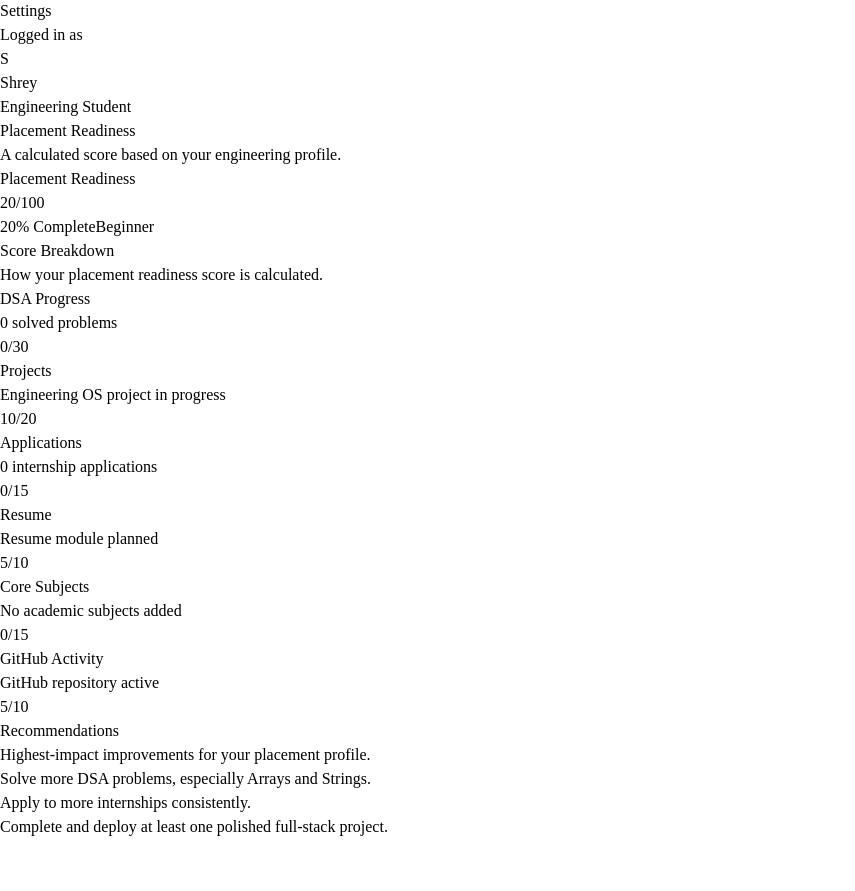
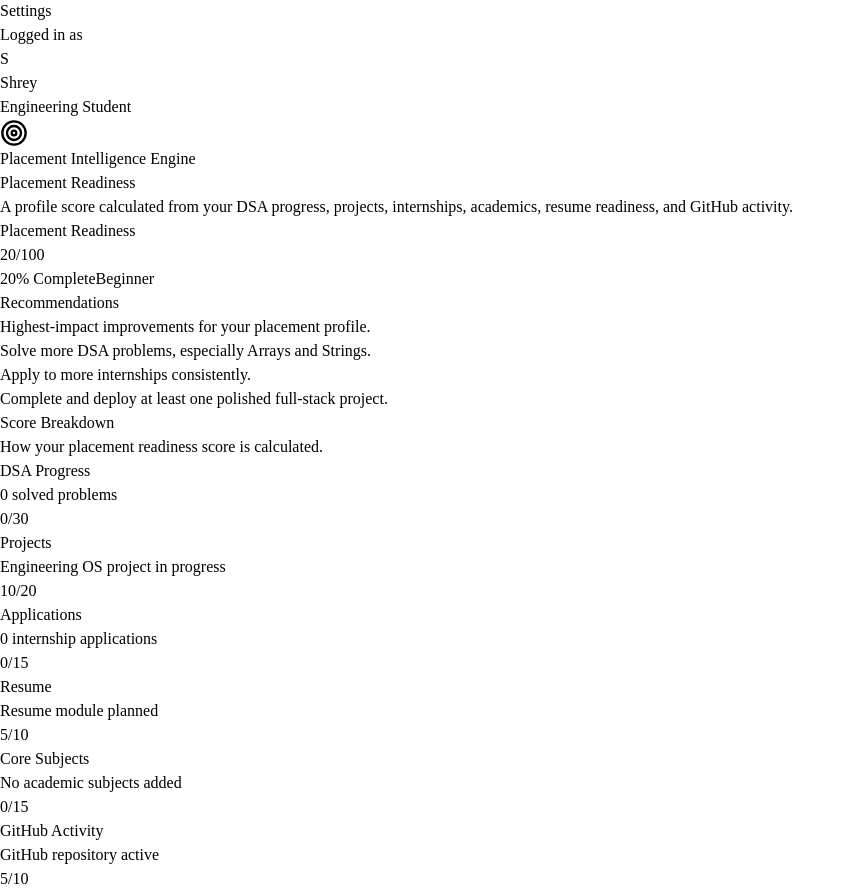
Before and after one commit to SHREYA-DASS926/engineering-os, a React (Vite) app: page /placement in a window 1280 px wide. Shown: the part 361-1252 px from the top of the page, without its empty margins (0-855 px from the left). Before the commit the page ends 1200 px from the top, so only its background shows below. Built offline with nearby package versions, Linux system fonts and the light colour scheme.

Commit message:
refactor(ui): use shared components in placement

```diff
--- /dev/null
+++ b/src/components/ui/Card.tsx
@@ -0,0 +1,18 @@
+import type { ReactNode } from "react";
+
+type CardProps = {
+  children: ReactNode;
+  className?: string;
+};
+
+function Card({ children, className = "" }: CardProps) {
+  return (
+    <section
+      className={`bg-white rounded-3xl border border-slate-200 p-6 shadow-sm ${className}`}
+    >
+      {children}
+    </section>
+  );
+}
+
+export default Card;
--- /dev/null
+++ b/src/components/ui/ProgressBar.tsx
@@ -0,0 +1,19 @@
+type ProgressBarProps = {
+  value: number;
+  max?: number;
+};
+
+function ProgressBar({ value, max = 100 }: ProgressBarProps) {
+  const percentage = Math.min(Math.round((value / max) * 100), 100);
+
+  return (
+    <div className="h-3 bg-slate-100 rounded-full overflow-hidden">
+      <div
+        className="h-full bg-slate-900 rounded-full transition-all duration-500"
+        style={{ width: `${percentage}%` }}
+      />
+    </div>
+  );
+}
+
+export default ProgressBar;
--- /dev/null
+++ b/src/features/placement/components/PlacementHeader.tsx
@@ -0,0 +1,30 @@
+import { Target } from "lucide-react";
+
+function PlacementHeader() {
+  return (
+    <section className="rounded-3xl bg-slate-900 text-white p-8 shadow-sm">
+      <div className="flex items-start gap-5">
+        <div className="h-14 w-14 rounded-2xl bg-white/10 flex items-center justify-center">
+          <Target size={28} />
+        </div>
+
+        <div>
+          <p className="text-sm text-slate-300 mb-2">
+            Placement Intelligence Engine
+          </p>
+
+          <h2 className="text-4xl font-bold tracking-tight mb-3">
+            Placement Readiness
+          </h2>
+
+          <p className="text-slate-300 max-w-2xl">
+            A profile score calculated from your DSA progress, projects,
+            internships, academics, resume readiness, and GitHub activity.
+          </p>
+        </div>
+      </div>
+    </section>
+  );
+}
+
+export default PlacementHeader;
--- a/src/features/placement/components/PlacementScore.tsx
+++ b/src/features/placement/components/PlacementScore.tsx
@@ -1,3 +1,6 @@
+import Card from "../../../components/ui/Card";
+import ProgressBar from "../../../components/ui/ProgressBar";
+
 type PlacementScoreProps = {
   score: number;
   maxScore: number;
@@ -12,21 +15,20 @@ function PlacementScore({
   const percentage = Math.round((score / maxScore) * 100);
 
   return (
-    <section className="bg-white rounded-3xl border border-slate-200 p-6 shadow-sm">
+    <Card>
       <p className="text-sm font-medium text-slate-500 mb-2">
         Placement Readiness
       </p>
 
       <h2 className="text-5xl font-bold tracking-tight">
         {score}
-        <span className="text-2xl text-slate-400">/{maxScore}</span>
+        <span className="text-2xl text-slate-400">
+          /{maxScore}
+        </span>
       </h2>
 
-      <div className="mt-5 h-3 bg-slate-100 rounded-full overflow-hidden">
-        <div
-          className="h-full bg-slate-900 rounded-full transition-all duration-500"
-          style={{ width: `${percentage}%` }}
-        />
+      <div className="mt-5">
+        <ProgressBar value={percentage} />
       </div>
 
       <div className="flex justify-between mt-3">
@@ -38,7 +40,7 @@ function PlacementScore({
           {level}
         </span>
       </div>
-    </section>
+    </Card>
   );
 }
 
--- a/src/features/placement/components/RecommendationCard.tsx
+++ b/src/features/placement/components/RecommendationCard.tsx
@@ -1,3 +1,5 @@
+import Card from "../../../components/ui/Card";
+
 type RecommendationCardProps = {
   recommendations: string[];
 };
@@ -6,7 +8,7 @@ function RecommendationCard({
   recommendations,
 }: RecommendationCardProps) {
   return (
-    <section className="bg-white rounded-3xl border border-slate-200 p-6 shadow-sm">
+    <Card>
       <h3 className="text-xl font-bold mb-1">
         Recommendations
       </h3>
@@ -16,16 +18,16 @@ function RecommendationCard({
       </p>
 
       <div className="space-y-3">
-        {recommendations.map((item) => (
+        {recommendations.map((recommendation) => (
           <div
-            key={item}
+            key={recommendation}
             className="rounded-2xl bg-slate-50 border border-slate-100 px-4 py-3"
           >
-            {item}
+            {recommendation}
           </div>
         ))}
       </div>
-    </section>
+    </Card>
   );
 }
 
--- a/src/features/placement/components/ScoreBreakdown.tsx
+++ b/src/features/placement/components/ScoreBreakdown.tsx
@@ -1,3 +1,5 @@
+import Card from "../../../components/ui/Card";
+import ProgressBar from "../../../components/ui/ProgressBar";
 import type { PlacementCategoryScore } from "../types/placement";
 
 type ScoreBreakdownProps = {
@@ -6,19 +8,14 @@ type ScoreBreakdownProps = {
 
 function ScoreBreakdown({ categories }: ScoreBreakdownProps) {
   return (
-    <section className="bg-white rounded-3xl border border-slate-200 p-6 shadow-sm">
+    <Card>
       <h3 className="text-xl font-bold mb-1">Score Breakdown</h3>
       <p className="text-sm text-slate-500 mb-6">
         How your placement readiness score is calculated.
       </p>
 
       <div className="space-y-5">
-        {categories.map((category) => {
-          const percentage = Math.round(
-            (category.score / category.maxScore) * 100
-          );
-
-          return (
+        {categories.map((category) => (
           <div key={category.label}>
             <div className="flex justify-between mb-2">
               <div>
@@ -33,17 +30,14 @@ function ScoreBreakdown({ categories }: ScoreBreakdownProps) {
               </p>
             </div>
 
-              <div className="h-3 bg-slate-100 rounded-full overflow-hidden">
-                <div
-                  className="h-full bg-slate-900 rounded-full"
-                  style={{ width: `${percentage}%` }}
+            <ProgressBar
+              value={category.score}
+              max={category.maxScore}
             />
           </div>
+        ))}
       </div>
-          );
-        })}
-      </div>
-    </section>
+    </Card>
   );
 }
 
--- a/src/pages/PlacementReadiness.tsx
+++ b/src/pages/PlacementReadiness.tsx
@@ -1,6 +1,7 @@
-import RecommendationCard from "../features/placement/components/RecommendationCard";
+import PlacementHeader from "../features/placement/components/PlacementHeader";
 import PlacementScore from "../features/placement/components/PlacementScore";
 import ScoreBreakdown from "../features/placement/components/ScoreBreakdown";
+import RecommendationCard from "../features/placement/components/RecommendationCard";
 
 import { studyService } from "../services/study.service";
 import { codingService } from "../services/coding.service";
@@ -17,26 +18,25 @@ function PlacementReadiness() {
 
   return (
     <div className="space-y-8">
-      <div>
-        <h2 className="text-3xl font-bold">Placement Readiness</h2>
+      <PlacementHeader />
 
-        <p className="text-slate-500 mt-2">
-          A calculated score based on your engineering profile.
-        </p>
+      <div className="grid grid-cols-1 lg:grid-cols-3 gap-6">
+        <PlacementScore
+          score={readiness.totalScore}
+          maxScore={readiness.maxScore}
+          level={readiness.level}
+        />
+
+        <div className="lg:col-span-2">
+          <RecommendationCard
+            recommendations={readiness.recommendations}
+          />
+        </div>
       </div>
-
-      <PlacementScore
-        score={readiness.totalScore}
-        maxScore={readiness.maxScore}
-        level={readiness.level}
-      />
 
       <ScoreBreakdown
         categories={readiness.categories}
       />
-      <RecommendationCard
-  recommendations={readiness.recommendations}
-/>
     </div>
   );
 }
```
Also changed, not shown: src/components/ui/Badge.tsx (added, +25 -0 lines). Lines whose indentation alone changed are shown as unchanged.
